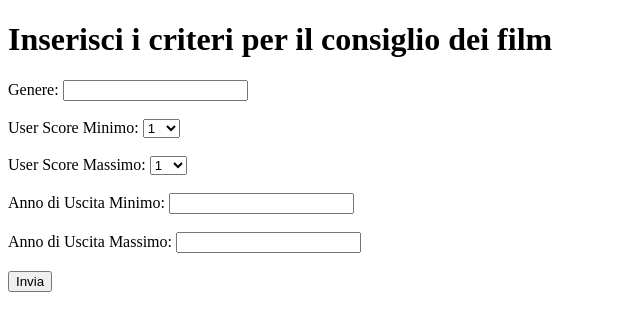
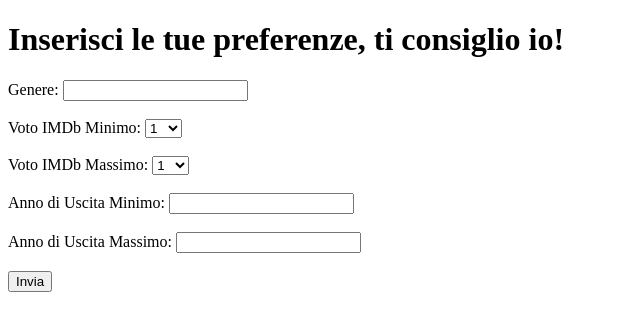
Before and after one commit to giuseppecangemi/AI_Cinematica, a Flask app: page / in a window 1280 px wide. Shown: the top 331 px of the page, without its empty margins (0-640 px from the left). Run offline with Flask 2, Linux system fonts and the light colour scheme; parts of the project's set-up code (start-up, migrations or seed data) failed here and were passed over.

Commit message:
modifica testo index

```diff
--- a/templates/index.html
+++ b/templates/index.html
@@ -3,23 +3,23 @@
 <head>
     <meta charset="UTF-8">
     <meta name="viewport" content="width=device-width, initial-scale=1.0">
-    <title>Consigli per Film</title>
+    <title>Non sai che film guardare?</title>
 </head>
 
 <body>
-    <h1>Inserisci i criteri per il consiglio dei film</h1>
+    <h1>Inserisci le tue preferenze, ti consiglio io!</h1>
     <form action="/predict" method="POST">
         <label for="genre">Genere:</label>
         <input type="text" name="genre" value="{{ genre or '' }}" required><br><br>
 
-        <label for="user_score_min">User Score Minimo:</label>
+        <label for="user_score_min">Voto IMDb Minimo:</label>
         <select name="user_score_min" required>
             {% for i in range(1, 11) %}
                 <option value="{{ i }}" {% if i == user_score_min %} selected {% endif %}>{{ i }}</option>
             {% endfor %}
         </select><br><br>
 
-        <label for="user_score_max">User Score Massimo:</label>
+        <label for="user_score_max">Voto IMDb Massimo:</label>
         <select name="user_score_max" required>
             {% for i in range(1, 11) %}
                 <option value="{{ i }}" {% if i == user_score_max %} selected {% endif %}>{{ i }}</option>
```
Also changed, not shown: 1 other file.
